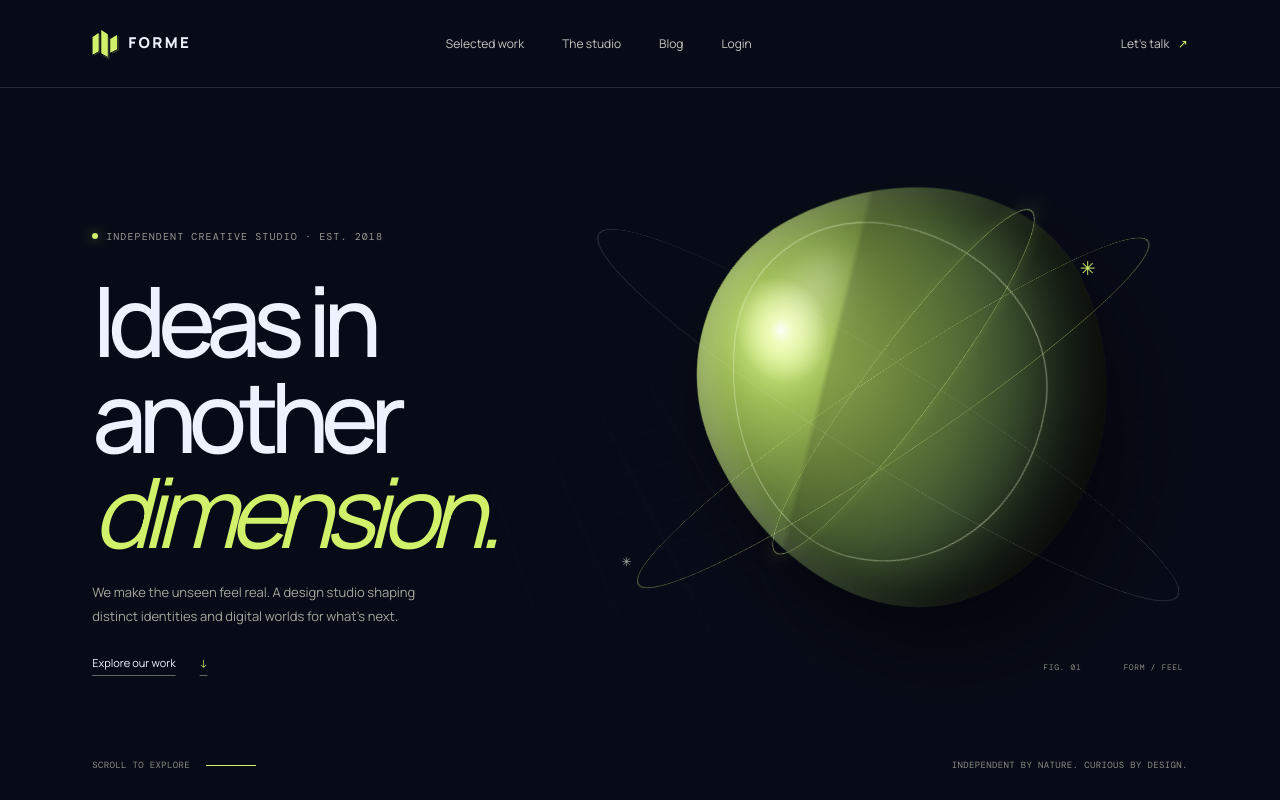
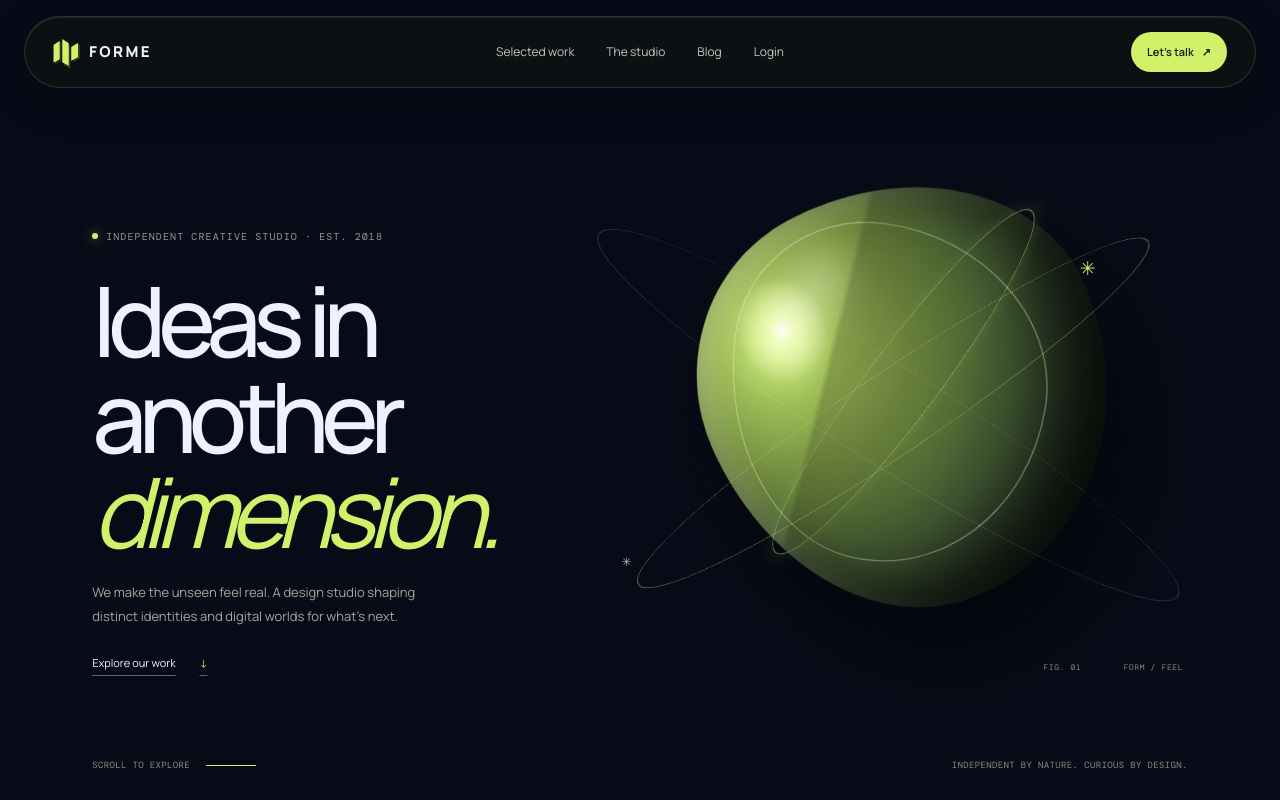
Before and after one commit to emimamadi/next3d, a Next.js app: page / in a window 1280 px wide. Shown: the top 800 px of the page. Built offline with nearby package versions, Linux system fonts and the light colour scheme.

Commit message:
- Create Navbar.

```diff
--- a/app/(home)/page.tsx
+++ b/app/(home)/page.tsx
@@ -45,6 +45,7 @@ function ArrowIcon({ direction }: { direction: "left" | "right" }) {
 export default function Home() {
   const { content } = useHomepageContent();
   const [activeProject, setActiveProject] = useState(0);
+  const [mobileMenuOpen, setMobileMenuOpen] = useState(false);
   const activeProjectIndex = content.projects.length
     ? activeProject % content.projects.length
     : 0;
@@ -65,8 +66,8 @@ export default function Home() {
 
   return (
     <main>
-      <header className="relative z-5 flex h-22 items-center justify-between border-b border-line px-[7.2%] max-[760px]:h-18 max-[760px]:px-[6%] min-[1500px]:px-[max(7.2%,calc((100vw-1320px)/2))]">
-        <a className="inline-flex items-center gap-2.75 text-[15px] font-extrabold tracking-[0.16em] text-inherit no-underline" href="#home" aria-label="Forme home">
+      <header className="sticky top-4 z-50 mx-auto mt-4 flex h-[72px] w-[calc(100%-48px)] max-w-[1320px] items-center justify-between rounded-full border border-[rgba(242,240,233,0.14)] bg-[rgba(17,19,16,0.76)] px-7 shadow-[0_12px_42px_rgba(0,0,0,0.2),inset_0_1px_0_rgba(255,255,255,0.08)] backdrop-blur-2xl backdrop-saturate-150 max-[760px]:h-16 max-[760px]:w-[calc(100%-28px)] max-[760px]:px-4">
+        <a className="inline-flex shrink-0 items-center gap-2.75 text-[15px] font-extrabold tracking-[0.16em] text-inherit no-underline" href="#home" aria-label="Forme home">
           <span className="inline-flex h-6 w-6.25 items-center gap-0.5 perspective-[80px]" aria-hidden="true">
             <i className="block h-4.5 w-1.75 skew-y-[-28deg] rotate-y-[-25deg] bg-acid [box-shadow:2px_2px_0_rgba(209,241,106,0.2)]" />
             <i className="block h-5.75 w-1.75 skew-y-28 rotate-y-25 bg-acid [box-shadow:2px_2px_0_rgba(209,241,106,0.2)]" />
@@ -74,19 +75,42 @@ export default function Home() {
           </span>
           <span>{content.brandName}</span>
         </a>
-        <nav className="ml-[70px] flex gap-[38px] max-[760px]:hidden" aria-label="Main navigation">
-          <a className="text-[12px] text-[#c5c6bf] transition-colors duration-[180ms] hover:text-acid motion-reduce:transition-none" href="#work">{content.navWorkLabel}</a>
-          <a className="text-[12px] text-[#c5c6bf] transition-colors duration-[180ms] hover:text-acid motion-reduce:transition-none" href="#about">{content.navStudioLabel}</a>
-          <a className="text-[12px] text-[#c5c6bf] transition-colors duration-[180ms] hover:text-acid motion-reduce:transition-none" href="/blog">Blog</a>
-          <a className="text-[12px] text-[#c5c6bf] transition-colors duration-[180ms] hover:text-acid motion-reduce:transition-none" href="/login">Login</a>
+        <nav className="absolute left-1/2 flex -translate-x-1/2 items-center gap-8 max-[760px]:hidden" aria-label="Main navigation">
+          <a className="text-[12px] text-[#c5c6bf] transition-colors duration-[180ms] hover:text-acid focus-visible:text-acid motion-reduce:transition-none" href="#work">{content.navWorkLabel}</a>
+          <a className="text-[12px] text-[#c5c6bf] transition-colors duration-[180ms] hover:text-acid focus-visible:text-acid motion-reduce:transition-none" href="#about">{content.navStudioLabel}</a>
+          <a className="text-[12px] text-[#c5c6bf] transition-colors duration-[180ms] hover:text-acid focus-visible:text-acid motion-reduce:transition-none" href="/blog">Blog</a>
+          <a className="text-[12px] text-[#c5c6bf] transition-colors duration-[180ms] hover:text-acid focus-visible:text-acid motion-reduce:transition-none" href="/login">Login</a>
         </nav>
-        <div className="flex items-center gap-3 max-[760px]:flex-col max-[760px]:items-end">
-          <a className="hidden text-[11px] text-[#c5c6bf] transition-colors duration-[180ms] hover:text-acid max-[760px]:inline-block" href="/blog">Blog</a>
-          <a className="hidden text-[11px] text-[#c5c6bf] transition-colors duration-[180ms] hover:text-acid max-[760px]:inline-block" href="/login">Login</a>
+        <div className="ml-auto flex items-center gap-2.5">
+          <a className="inline-flex h-10 items-center gap-2 rounded-full bg-acid px-4 text-[11px] font-semibold text-[#171a12] transition-[background-color,transform] duration-[180ms] hover:bg-[#e0fb93] hover:-translate-y-px focus-visible:outline-2 focus-visible:outline-offset-4 focus-visible:outline-acid motion-reduce:transition-none max-[760px]:h-9 max-[760px]:px-3.5" href={`mailto:${content.contactEmail}`}>
+            Let&apos;s talk <span aria-hidden="true">↗</span>
+          </a>
+          <button
+            className="grid size-10 cursor-pointer place-items-center rounded-full border border-[rgba(242,240,233,0.18)] bg-[rgba(255,255,255,0.04)] text-ink transition-colors hover:border-[rgba(209,241,106,0.55)] hover:text-acid focus-visible:outline-2 focus-visible:outline-offset-2 focus-visible:outline-acid min-[761px]:hidden"
+            type="button"
+            aria-label={mobileMenuOpen ? "Close navigation menu" : "Open navigation menu"}
+            aria-expanded={mobileMenuOpen}
+            aria-controls="mobile-navigation"
+            onClick={() => setMobileMenuOpen((isOpen) => !isOpen)}
+          >
+            <span className="relative block h-3.5 w-4" aria-hidden="true">
+              <span className={`absolute left-0 block h-px w-4 bg-current transition-transform ${mobileMenuOpen ? "top-[6px] rotate-45" : "top-[3px]"}`} />
+              <span className={`absolute left-0 block h-px w-4 bg-current transition-transform ${mobileMenuOpen ? "top-[6px] -rotate-45" : "top-[10px]"}`} />
+            </span>
+          </button>
         </div>
-        <a className="text-[12px] text-[#c5c6bf] transition-colors duration-[180ms] hover:text-acid motion-reduce:transition-none max-[760px]:text-[11px]" href={`mailto:${content.contactEmail}`}>
-          Let&apos;s talk <span className="ml-[6px] text-acid" aria-hidden="true">↗</span>
-        </a>
+        {mobileMenuOpen && (
+          <nav
+            className="absolute top-[calc(100%+10px)] right-0 left-0 grid gap-1 rounded-[24px] border border-[rgba(242,240,233,0.14)] bg-[rgba(17,19,16,0.94)] p-2 shadow-[0_18px_48px_rgba(0,0,0,0.32)] backdrop-blur-2xl min-[761px]:hidden"
+            id="mobile-navigation"
+            aria-label="Mobile navigation"
+          >
+            <a className="rounded-2xl px-4 py-3 text-[13px] text-[#d3d4ce] transition-colors hover:bg-[rgba(255,255,255,0.06)] hover:text-acid" href="#work" onClick={() => setMobileMenuOpen(false)}>{content.navWorkLabel}</a>
+            <a className="rounded-2xl px-4 py-3 text-[13px] text-[#d3d4ce] transition-colors hover:bg-[rgba(255,255,255,0.06)] hover:text-acid" href="#about" onClick={() => setMobileMenuOpen(false)}>{content.navStudioLabel}</a>
+            <a className="rounded-2xl px-4 py-3 text-[13px] text-[#d3d4ce] transition-colors hover:bg-[rgba(255,255,255,0.06)] hover:text-acid" href="/blog" onClick={() => setMobileMenuOpen(false)}>Blog</a>
+            <a className="rounded-2xl px-4 py-3 text-[13px] text-[#d3d4ce] transition-colors hover:bg-[rgba(255,255,255,0.06)] hover:text-acid" href="/login" onClick={() => setMobileMenuOpen(false)}>Login</a>
+          </nav>
+        )}
       </header>
 
       <section
```
Also changed, not shown: 1 other file (tests, documents, lock files or other folders).
